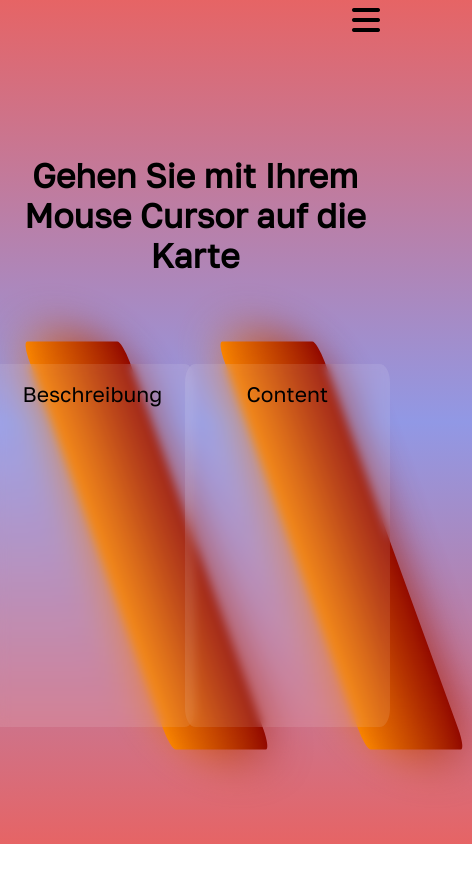
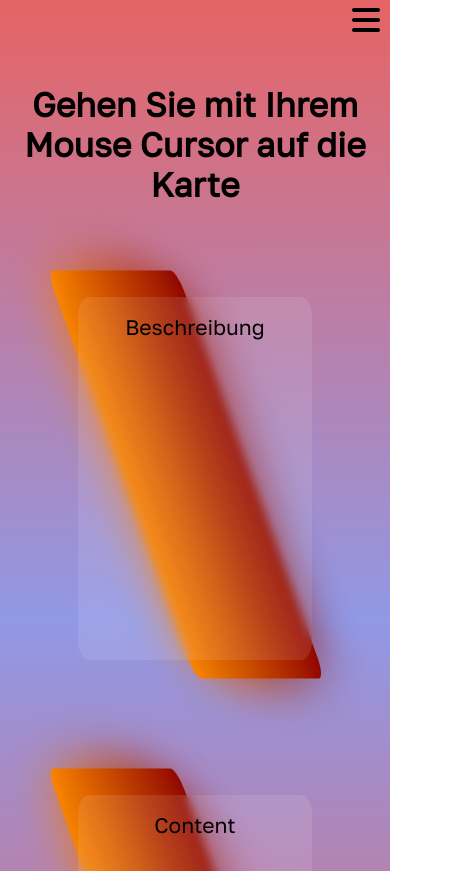
Before and after one commit to YetAnotherCoder00/YetAnotherCoder00.github.io, a SvelteKit app: page /projectmanagement in a window 390 px wide. Shown: the top 871 px of the page, 472 px wide, since content can reach past the window. Before the commit the page ends 844 px from the top, so only its background shows below. Built offline with nearby package versions, Linux system fonts and the light colour scheme.

Commit message:
added some text and responsive design
responsive design on projectmanagement route

```diff
--- a/src/routes/+layout.svelte
+++ b/src/routes/+layout.svelte
@@ -1,6 +1,6 @@
 <script lang="ts">
 
-    import { fade, slide } from 'svelte/transition';
+    import { fade } from 'svelte/transition';
 
     let menu: boolean = false;
 
--- a/src/routes/+page.svelte
+++ b/src/routes/+page.svelte
@@ -20,10 +20,6 @@
         padding: 10vh 0 0 0;
     }
 
-    h2 {
-        font-size: 4vh;
-    }
-
     p {
         font-size: 3vh;
         transition: cubic-bezier(.17, .67, .66, .91) 0.15s;
--- a/src/routes/eportfolio/+page.svelte
+++ b/src/routes/eportfolio/+page.svelte
@@ -59,7 +59,6 @@
 <div class="body">
     <h2>E-Portfolio</h2>
     <div class="card-group">
-        <i class="fa-solid fa-circle-arrow-left fa-2xl" on:click={circleLeft}></i>
         <div class="card" id="one" class:bigCard1={enlarged1} bind:this={one} on:click={() => {enlarged1toggle()}} on:mouseout={() => enlarged1 = false}> <!-- this comes first -->
             {#if !enlarged1}
                 <p id="title1" out:scale="{{duration: 150}}" in:scale="{{duration: 150, delay: 150}}">
@@ -81,7 +80,7 @@
         <div class="card" class:bigCard1={enlarged2} id="two" bind:this={two} on:click={() => {enlarged2toggle()}} on:mouseout={() => enlarged2 = false}>
             {#if !enlarged2}
                 <p id="title1" out:scale="{{duration: 150}}" in:scale="{{duration: 150, delay: 150}}">
-                    Die Walt Disney Methode
+                    Meine Meinung
                 </p>
             {:else}
                 <p id="text1" style="font-size: 1.5vh; user-select: none;" out:scale="{{duration: 150}}" in:scale="{{duration: 150, delay: 150}}">
@@ -90,8 +89,9 @@
                 </p>
             {/if}
         </div>
-        <i class="fa-solid fa-circle-arrow-right fa-2xl" on:click={circleRight}></i>
     </div>
+    <i class="fa-solid fa-circle-arrow-left fa-2xl" on:click={circleLeft}></i>
+    <i class="fa-solid fa-circle-arrow-right fa-2xl" on:click={circleRight}></i>
 </div>
 
 
@@ -108,10 +108,11 @@
         padding-top: 10vh;
     }
 
+
     i {
-        align-self: center;
-        margin: 7vh;
-    }
+            align-self: center;
+            margin: 7vh;
+        }
 
     p {
         font-size: 2vh;
@@ -152,7 +153,7 @@
         display: flex;
     }
 
-    .card:nth-child(2) {
+    .card:nth-child(1) {
         margin-left: 0;
         margin-right: 0;
         background: linear-gradient(to right, rgb(78, 78, 78), black);
@@ -162,7 +163,7 @@
 
     }
 
-    .card:nth-child(3) {
+    .card:nth-child(2) {
         color: black;
         margin-left: -20vh;
         background: linear-gradient(to right, rgb(255, 255, 255), rgb(126, 126, 126));
--- a/src/routes/projectmanagement/+page.svelte
+++ b/src/routes/projectmanagement/+page.svelte
@@ -28,6 +28,81 @@
 
 <style>
 
+    h2 {
+        font-size: 4vh;
+        margin: 0;
+        padding-top: 10vh;
+        padding-bottom: 5vh;
+    }
+
+    @media (max-width: 689px) {
+        /*
+        Todo: Insert the body with display flex here and make it change based on the device width
+        */
+
+
+        .body {
+            display: flex;
+            align-items: center;
+            flex-direction: column;
+            min-height: 50vh;
+        }
+
+        .blurred {
+            background: rgba(255, 255, 255, 0.1);
+            backdrop-filter: blur(5px);
+            border-radius: 5%;
+            height: 39vh;
+            margin-top: -48vh;
+            padding: 2vh;
+            font-size: 2.5vh;
+            width: 200px;
+            z-index: 2;
+            margin-bottom: 10vh;
+        }
+
+        .card {
+            padding: 2vh;
+            width: 10vh;
+            margin: 5vh 5vh 5vh 0;
+            color: white;
+            border-radius: 5%;
+            background: linear-gradient(to right, darkorange, darkred);
+            transition: 0.5s;
+            grid-area: center;
+            height: 40vh;
+            margin-left: 6vw;
+
+            transform: skewX(20deg);
+            background-size: cover;
+            scale: 1.1;
+        }
+
+        .card::after {
+            width: 100%;
+            height: 100%;
+            border-radius: 50px;
+            position: absolute;
+            top: 0;
+            left: 0;
+            z-index: -1;
+            content: '';
+            background: inherit;
+            filter: blur(20px);
+            transform: scale(1.05);
+            opacity: 0.8;
+            transition: 500ms all ease-in-out 0ms;
+        }
+
+    }
+
+    @media (min-width: 690px){
+        .body {
+            display: flex;
+            justify-content: center;
+            align-items: center;
+            min-height: 50vh;
+        }
         .blurred {
             background: rgba(255, 255, 255, 0.1);
             backdrop-filter: blur(5px);
@@ -39,26 +114,6 @@
             font-size: 2.5vh;
             width: 30vh;
             z-index: 2;
-    }
-
-    h2 {
-        font-size: 4vh;
-        margin: 0;
-        padding-top: 10vh;
-        padding-bottom: 5vh;
-    }
-
-    @media (max-width: 689px) {
-        /*
-        Todo: Insert the body with display flex here and make it change based on the device width
-        */
-    }
-
-    .body {
-        display: flex;
-        justify-content: center;
-        align-items: center;
-        min-height: 50vh;
         }
 
         .card {
@@ -92,6 +147,9 @@
             opacity: 0.8;
             transition: 500ms all ease-in-out 0ms;
         }
+    }
+
+
 
     .transformedcard {
         transform: skewY(0deg);
```
Also changed, not shown: src/routes/creativitymethods/+page.svelte (+12 -1 lines), src/routes/presentation/+page.svelte (+3 -4 lines). Lines whose indentation alone changed are shown as unchanged.
